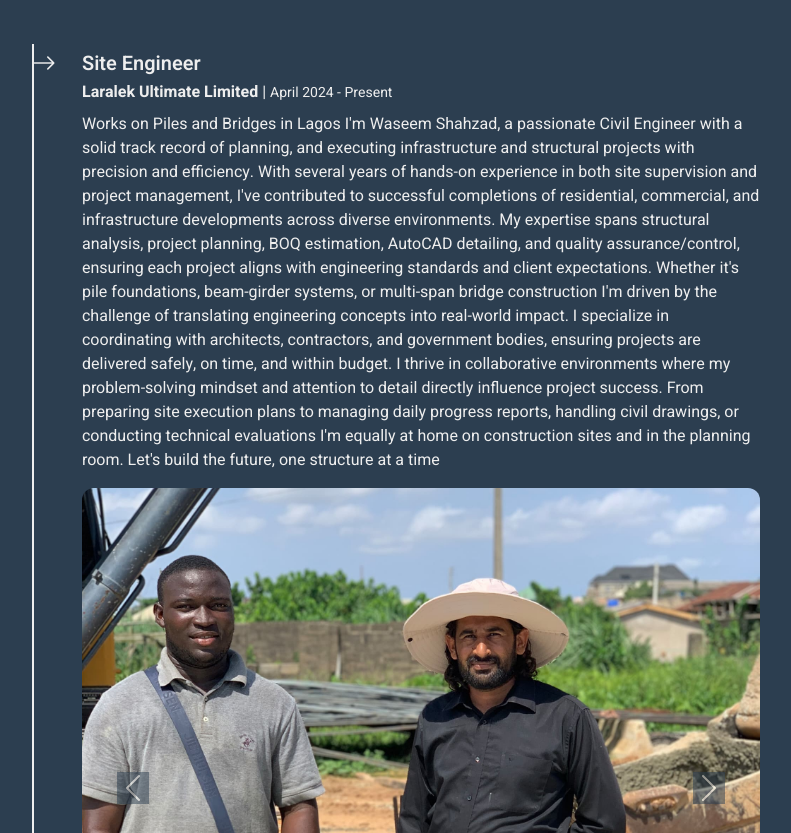
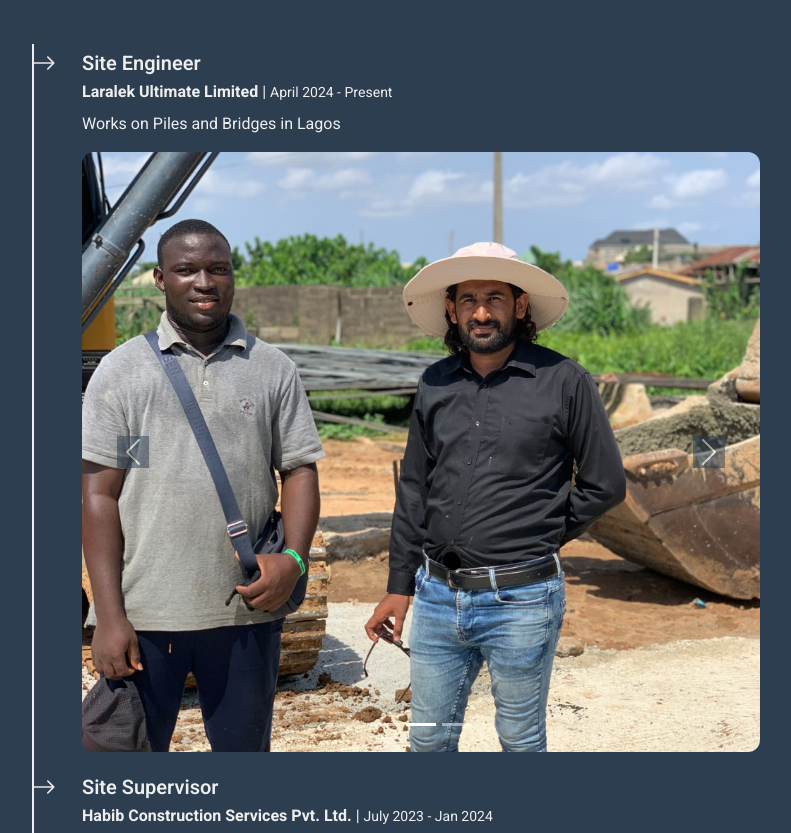
Before and after one commit to wasimanak/wasimanak.github.io, a plain HTML site: page index.html in a window 1280 px wide. Shown: the part 1144-1977 px from the top of the page, without its empty margins (438-1229 px from the left). Drawn offline with nearby package versions, Linux system fonts and the light colour scheme.

Commit message:
Update index.html

```diff
--- a/index.html
+++ b/index.html
@@ -237,17 +237,7 @@
                             <h5 class="mb-1">Site Engineer</h5>
                             <p class="mb-2"><b>Laralek Ultimate Limited</b> | <small>April 2024 - Present</small></p>
                             	<p >
-									 Works on Piles and Bridges in Lagos    I'm Waseem Shahzad, a passionate Civil Engineer with a solid track record of planning, and executing infrastructure and structural projects with precision and efficiency. With several years of hands-on experience in both site supervision and project management, I've contributed to successful completions of residential, commercial, and infrastructure developments across diverse environments.
-
-        My expertise
-
-        spans structural analysis, project planning, BOQ estimation, AutoCAD detailing, and quality assurance/control, ensuring each project aligns with engineering standards and client expectations. Whether it's pile foundations, beam-girder systems, or multi-span bridge construction I'm driven by the challenge of translating engineering concepts into real-world impact.
-
-        I specialize in coordinating with architects, contractors, and government bodies, ensuring projects are delivered safely, on time, and within budget. I thrive in collaborative environments where my problem-solving mindset and attention to detail directly influence project success.
-
-        From preparing site execution plans to managing daily progress reports, handling civil drawings, or conducting technical evaluations I'm equally at home on construction sites and in the planning room.
-
-        Let's build the future, one structure at a time
+									 Works on Piles and Bridges in Lagos
     </p>
 
 				 <!--  Slider start  -->
```
